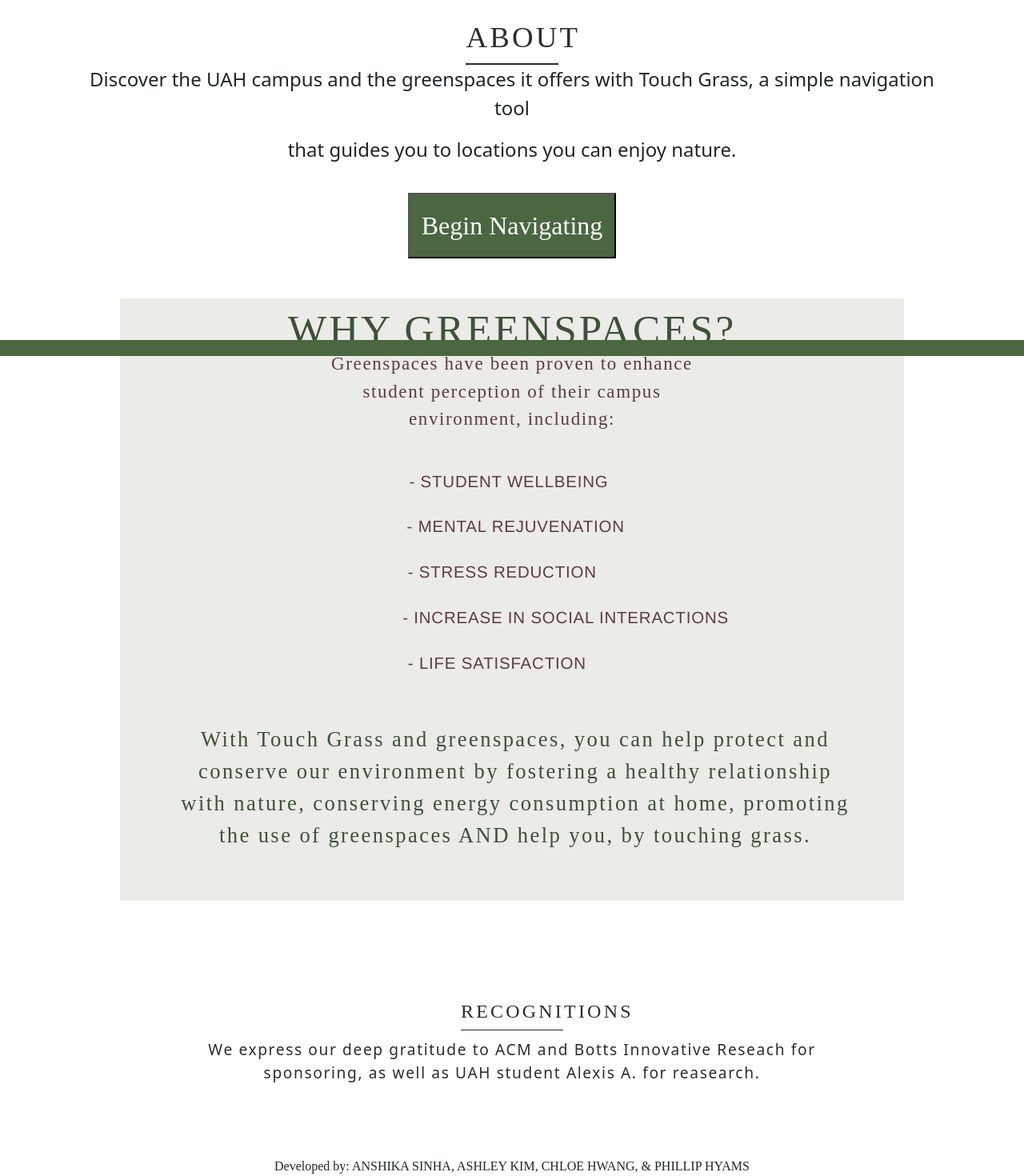
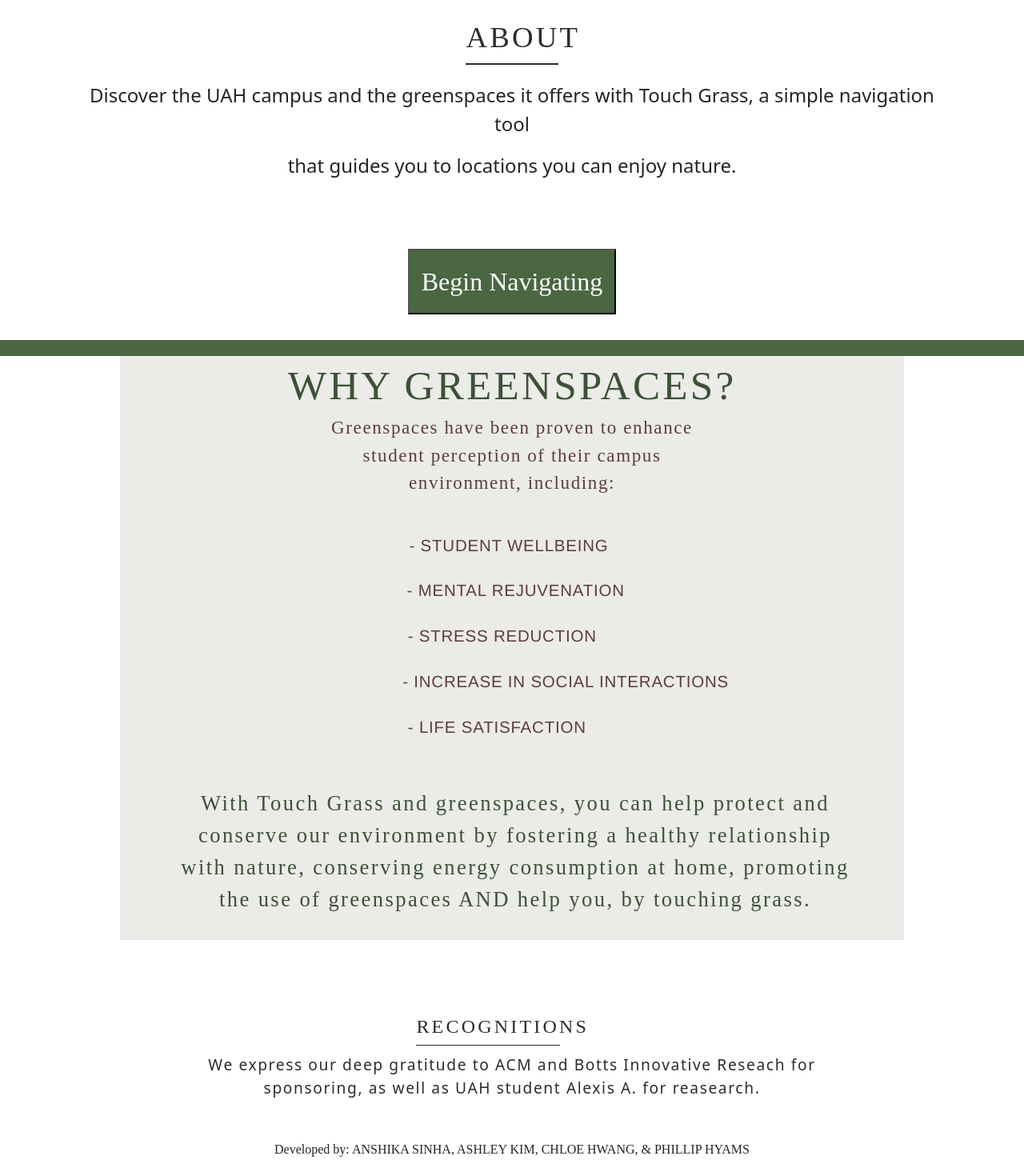
Before and after one commit to anshikasinha8/touch-grass, a React (Create React App) app: page / in a window 1280 px wide. Shown: the part 355-1825 px from the top of the page at 80% size. After the commit the page ends 1804 px from the top, so only its background shows below. Built offline with nearby package versions, Linux system fonts and the light colour scheme.

Commit message:
Map page changes

```diff
--- a/src/App.css
+++ b/src/App.css
@@ -5,11 +5,15 @@
   position: absolute;
   top: 200px; left: 550px;
   display: flex;
+  border:solid;
+  border-width: 20px;
+  border-color: #4a6741;;
 }
 
 .row{
   position: absolute;
-  top: 200px; left: 50px;
+  top: 250px; left: 150px;
+  width: 20vw;
 }
 
 .map{
@@ -17,13 +21,20 @@
 }
 
 .container{
-  text-align: center;
-  font-size: 3.5em;
-  font-family:'Times New Roman', Times, serif;
-  position:relative;
+  font-family: "Times New Roman", Georgia, serif;
+  font-style: normal;
+  font-size: 3em;
   color:#5c3d3d;
+  letter-spacing: .2rem;
+  border-style: solid;
+  margin-right: 100px;
+  margin-left: 10px;
+  margin-top: 10px;
+  padding: 9px;
+  border-width: 3px;
   border-color: #4a6741;
   background-color: #EBEBE8;
+  letter-spacing: .2rem;
 }
 
 .App {
@@ -110,7 +121,8 @@
   padding-right:100px;
   opacity: 0;
   animation: fadeIn 4s forwards;
-  padding-bottom: 20px;
+  padding-bottom: 70px;
+  padding-top:20px;
 }
 
 @keyframes fadeIn {
@@ -142,7 +154,7 @@
   letter-spacing: .2rem;
   background-color: #EBEBE8;
   padding-top: 1px;
-  padding-bottom: 15px;
+  padding-bottom: 0px;
 
 }
 
@@ -151,7 +163,7 @@
   font-size: .45em;
   padding-left:200px;
   padding-right:200px;
-  padding-top: 0px;
+  padding-top: 10px;
   color: #5c3d3d;
   letter-spacing: .1rem;
   position: relative;
@@ -249,19 +261,21 @@
 }
 
 .cred{
-  padding-top: 50px;
+  padding-top: 20px;
   padding-bottom: 5px;
   color:#2b2e29;
   font-family: "Times New Roman", Georgia, serif;
   font-size: 1.5em;
   justify-content: center;
   border-bottom: 1.5px solid #2b2e29;
-  width: 10%;
+  width: 14%;
   padding-right: 60px;
   margin-left: auto;
   margin-right: auto;
   letter-spacing: .2rem;
-  margin-top: 70px
+  margin-top: 70px;
+  position: relative;
+  right:30px;
 
 }
 .credits{
@@ -278,5 +292,5 @@
 
 .dev{
   font-family: "Times New Roman", Georgia, serif;
-  padding-top: 90px;
+  padding-top: 50px;
 }
--- a/src/components/pages/Map.jsx
+++ b/src/components/pages/Map.jsx
@@ -86,7 +86,7 @@
     return(
         <div>
             <div className="container">
-            Green Spaces on Campus
+            Greenspaces on UAH Campus
             </div>
             <MapWrapper />
             <Dropdown />
```
